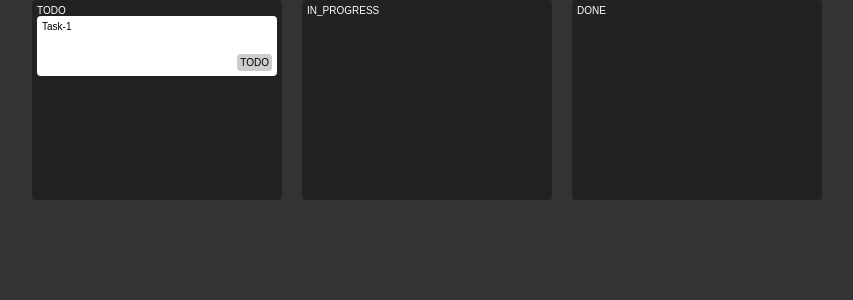
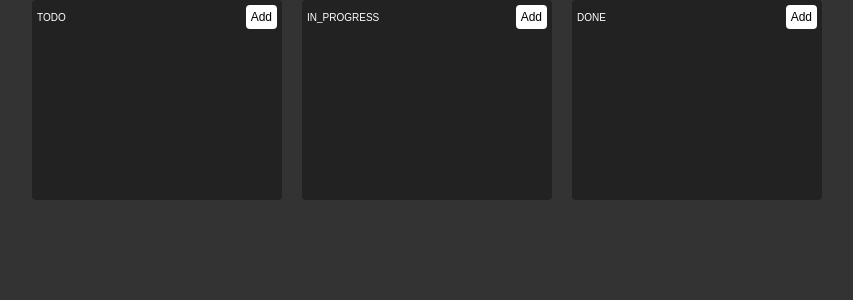
Before and after one commit to keertyverma/task-lane, a React (Vite) app: page / in a window 1280 px wide. Shown: the top 300 px of the page, without its empty margins (213-1066 px from the left). Built offline with nearby package versions, Linux system fonts and the light colour scheme.

Commit message:
Add task

```diff
--- /dev/null
+++ b/src/components/AddTask.css
@@ -0,0 +1,27 @@
+.modal {
+  position: absolute;
+  background: rgba(0, 0, 0, 0.3);
+  width: 100%;
+  height: 100%;
+  top: 0;
+  left: 0;
+}
+
+.modal__content {
+  background: #fff;
+  padding: 1rem;
+  width: 30%;
+  height: 30%;
+  position: absolute;
+  top: 50%;
+  left: 50%;
+  transform: translate(-50%, -50%);
+  z-index: 1;
+  display: flex;
+  flex-direction: column;
+  gap: 1rem;
+}
+
+.modal__content input {
+  width: 50%;
+}
--- /dev/null
+++ b/src/components/AddTask.tsx
@@ -0,0 +1,46 @@
+import { useState } from "react";
+import useTaskStore, { Status } from "../store";
+import "./AddTask.css";
+
+interface Props {
+  status: Status;
+  onAdd: () => void;
+}
+
+const AddTask = ({ status, onAdd }: Props) => {
+  const addTask = useTaskStore((store) => store.addTask);
+  const [task, setTask] = useState<{ title: string; description: string }>({
+    title: "",
+    description: "",
+  });
+
+  const handleClick = () => {
+    addTask({ ...task, status });
+    setTask({ title: "", description: "" });
+    onAdd();
+  };
+
+  return (
+    <div className="modal">
+      <div className="modal__content">
+        <input
+          value={task.title}
+          onChange={(e) => setTask({ ...task, title: e.target.value })}
+          type="text"
+          placeholder="title..."
+        />
+        <textarea
+          value={task.description}
+          onChange={(e) => setTask({ ...task, description: e.target.value })}
+          rows={5}
+          placeholder="description..."
+        ></textarea>
+        <div>
+          <button onClick={handleClick}>Submit</button>
+        </div>
+      </div>
+    </div>
+  );
+};
+
+export default AddTask;
--- a/src/components/Column.css
+++ b/src/components/Column.css
@@ -8,3 +8,25 @@
   border-radius: var(--BORDER-RADIUS);
   padding: 0.5rem;
 }
+
+.title-wrapper {
+  display: flex;
+  justify-content: space-between;
+  align-items: center;
+  margin-bottom: 1rem;
+}
+
+.title-wrapper button {
+  all: unset;
+  font-size: 1.2rem;
+  background: #fff;
+  color: #000;
+  padding: 0.5rem;
+  border-radius: var(--BORDER-RADIUS);
+  height: fit-content;
+  cursor: pointer;
+}
+
+.title-wrapper button:hover {
+  background: var(--COLOR-GRAY-LIGHT);
+}
--- a/src/components/Column.tsx
+++ b/src/components/Column.tsx
@@ -1,5 +1,6 @@
-import { useMemo } from "react";
+import { useMemo, useState } from "react";
 import useTaskStore, { Status } from "../store";
+import AddTask from "./AddTask";
 import "./Column.css";
 import Task from "./Task";
 
@@ -9,6 +10,7 @@
 
 const Column = ({ status }: Props) => {
   const tasks = useTaskStore((store) => store.tasks);
+  const [isOpen, setIsOpen] = useState(false);
 
   const filteredTasks = useMemo(
     () => tasks.filter((task) => task.status === status),
@@ -28,7 +30,11 @@
 
   return (
     <div className="column">
-      <p>{status}</p>
+      <div className="title-wrapper">
+        <p>{status}</p>
+        <button onClick={() => setIsOpen(true)}>Add</button>
+      </div>
+      {isOpen && <AddTask status={status} onAdd={() => setIsOpen(false)} />}
       {renderTasks()}
     </div>
   );
--- a/src/components/Task.css
+++ b/src/components/Task.css
@@ -7,6 +7,13 @@
   display: flex;
   flex-direction: column;
   justify-content: space-between;
+  margin-bottom: 0.5rem;
+  overflow: auto;
+}
+
+.task__title {
+  font-size: 1.5rem;
+  margin-bottom: 0.5rem;
 }
 
 .bottom-wrapper {
--- a/src/components/Task.tsx
+++ b/src/components/Task.tsx
@@ -3,7 +3,7 @@
 import "./Task.css";
 
 interface Props {
-  id: string;
+  id?: string;
   title: string;
   description?: string;
   status: Status;
@@ -12,7 +12,8 @@
 const Task = ({ id, title, description, status }: Props) => {
   return (
     <div className="task">
-      <div>{title}</div>
+      <div className="task__title">{title}</div>
+      <p>{description}</p>
       <div className="bottom-wrapper">
         <div></div>
         <div className={classNames("status", status)}>{status}</div>
--- a/src/store.ts
+++ b/src/store.ts
@@ -3,19 +3,32 @@
 
 export type Status = "TODO" | "IN_PROGRESS" | "DONE";
 
-export interface Task {
-  id: string;
+export interface ITask {
+  id?: string;
   title: string;
   description?: string;
   status: Status;
 }
 
 interface TaskStore {
-  tasks: Task[];
+  tasks: ITask[];
+  addTask: (task: ITask) => void;
 }
 
 const useTaskStore = create<TaskStore>((set) => ({
-  tasks: [{ id: uuid(), title: "Task-1", status: "TODO" }],
+  tasks: [],
+  addTask: (task: ITask) =>
+    set((state) => ({
+      tasks: [
+        {
+          id: uuid(),
+          title: task.title,
+          description: task.description,
+          status: task.status,
+        },
+        ...state.tasks,
+      ],
+    })),
 }));
 
 export default useTaskStore;
```
